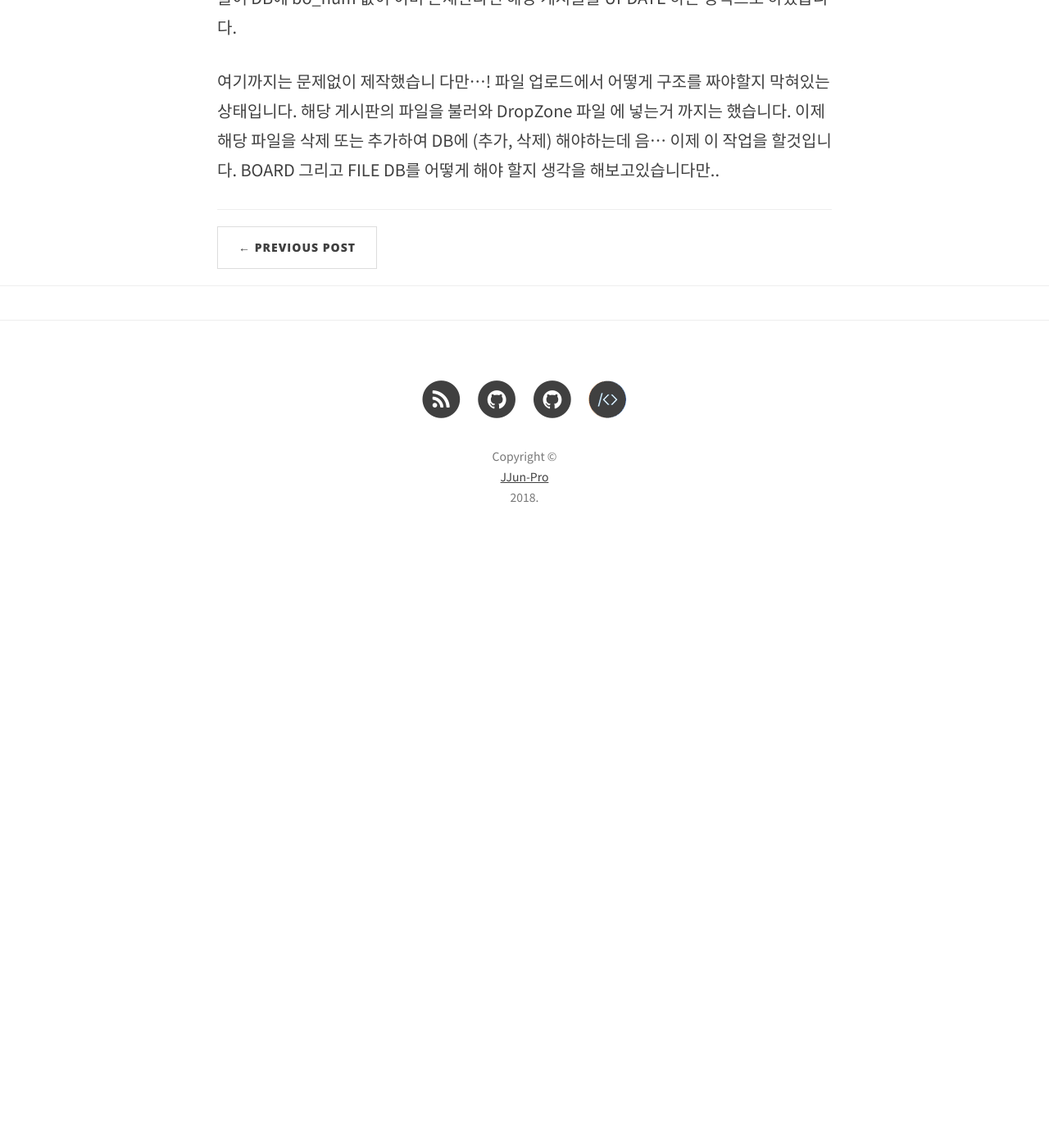
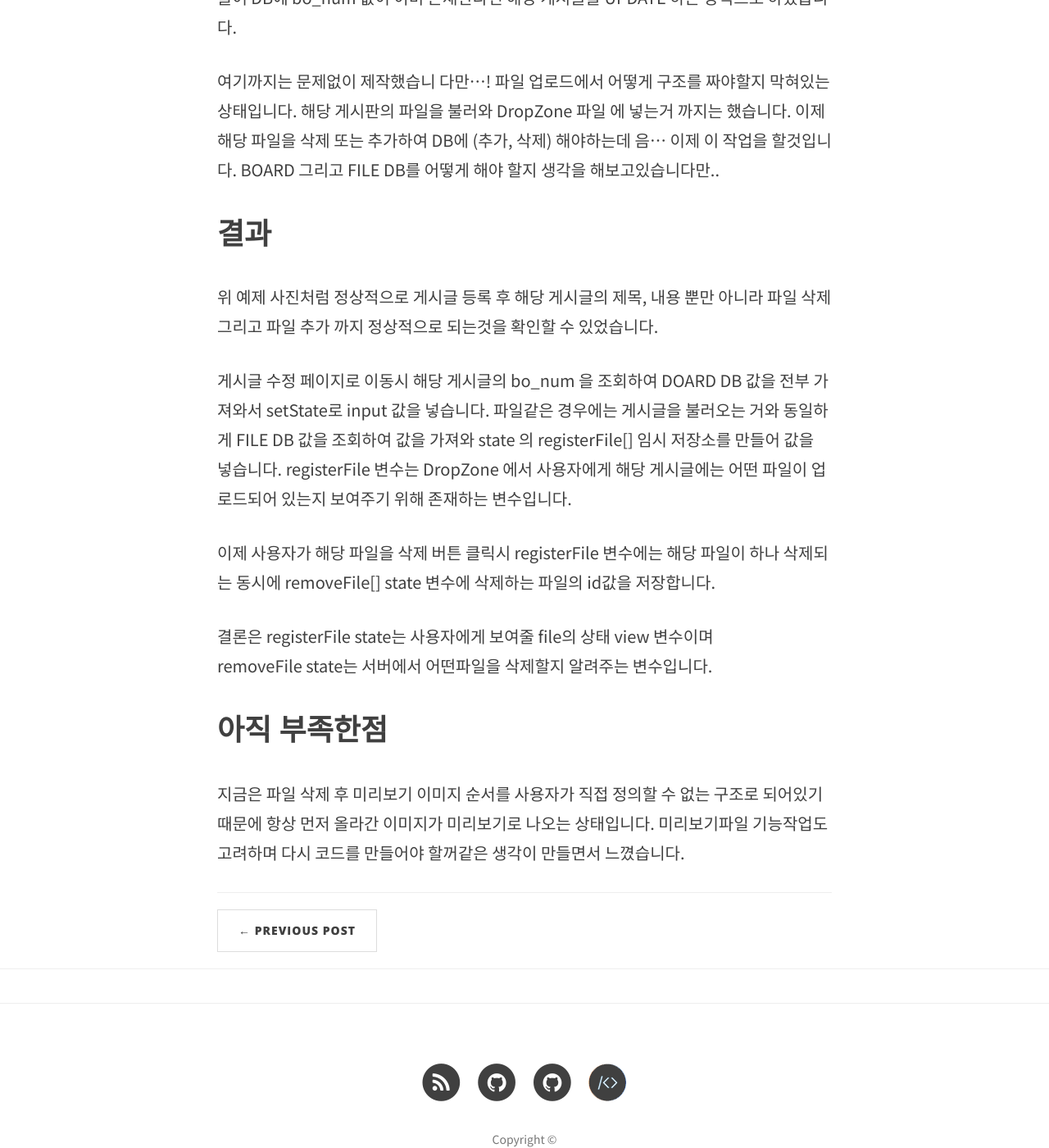
Before and after one commit to alalstjr/jjunpro.github.io, a Jekyll site: the page built from _posts/2019-07-04-포트폴리오 제작 일지-02.md, in a window 1280 px wide and 1400 px high, scrolled down 1183 px. Shown: the whole window at 82% size. Built offline with Jekyll 4.4.1, drawn with Linux system fonts in a browser that asks for light colours; nearby versions of some CDN libraries; comment, search, counter and statistics services are not loaded; before the commit the page ends 1867 px from its top, so only the background shows below that.

Commit message:
Update 2019-07-04-포트폴리오 제작 일지-02.md

```diff
--- a/_posts/2019-07-04-포트폴리오 제작 일지-02.md
+++ b/_posts/2019-07-04-포트폴리오 제작 일지-02.md
@@ -23,3 +23,24 @@ category:   JAVA
 해당 게시판의 파일을 불러와 DropZone 파일 에 넣는거 까지는 했습니다.
 이제 해당 파일을 삭제 또는 추가하여 DB에 (추가, 삭제) 해야하는데 음... 이제 이 작업을 할것입니다.
 BOARD 그리고 FILE DB를 어떻게 해야 할지 생각을 해보고있습니다만..
+
+# 결과
+
+위 예제 사진처럼 정상적으로 게시글 등록 후 해당 게시글의 제목, 내용 뿐만 아니라
+파일 삭제 그리고 파일 추가 까지 정상적으로 되는것을 확인할 수 있었습니다.
+
+게시글 수정 페이지로 이동시 해당 게시글의 bo_num 을 조회하여 DOARD DB 값을 전부 가져와서 setState로 input 값을 넣습니다.
+파일같은 경우에는 게시글을 불러오는 거와 동일하게 FILE DB 값을 조회하여 값을 가져와
+state 의 registerFile[] 임시 저장소를 만들어 값을 넣습니다. registerFile 변수는 DropZone 에서 사용자에게 해당 게시글에는
+어떤 파일이 업로드되어 있는지 보여주기 위해 존재하는 변수입니다.
+
+이제 사용자가 해당 파일을 삭제 버튼 클릭시 registerFile 변수에는 해당 파일이 하나 삭제되는 동시에
+removeFile[] state 변수에 삭제하는 파일의 id값을 저장합니다.
+
+결론은 registerFile state는 사용자에게 보여줄 file의 상태 view 변수이며<br/>
+removeFile state는 서버에서 어떤파일을 삭제할지 알려주는 변수입니다.
+
+# 아직 부족한점
+
+지금은 파일 삭제 후 미리보기 이미지 순서를 사용자가 직접 정의할 수 없는 구조로 되어있기 때문에 항상 먼저 올라간 이미지가 미리보기로 나오는
+상태입니다. 미리보기파일 기능작업도 고려하며 다시 코드를 만들어야 할꺼같은 생각이 만들면서 느꼈습니다.
```
